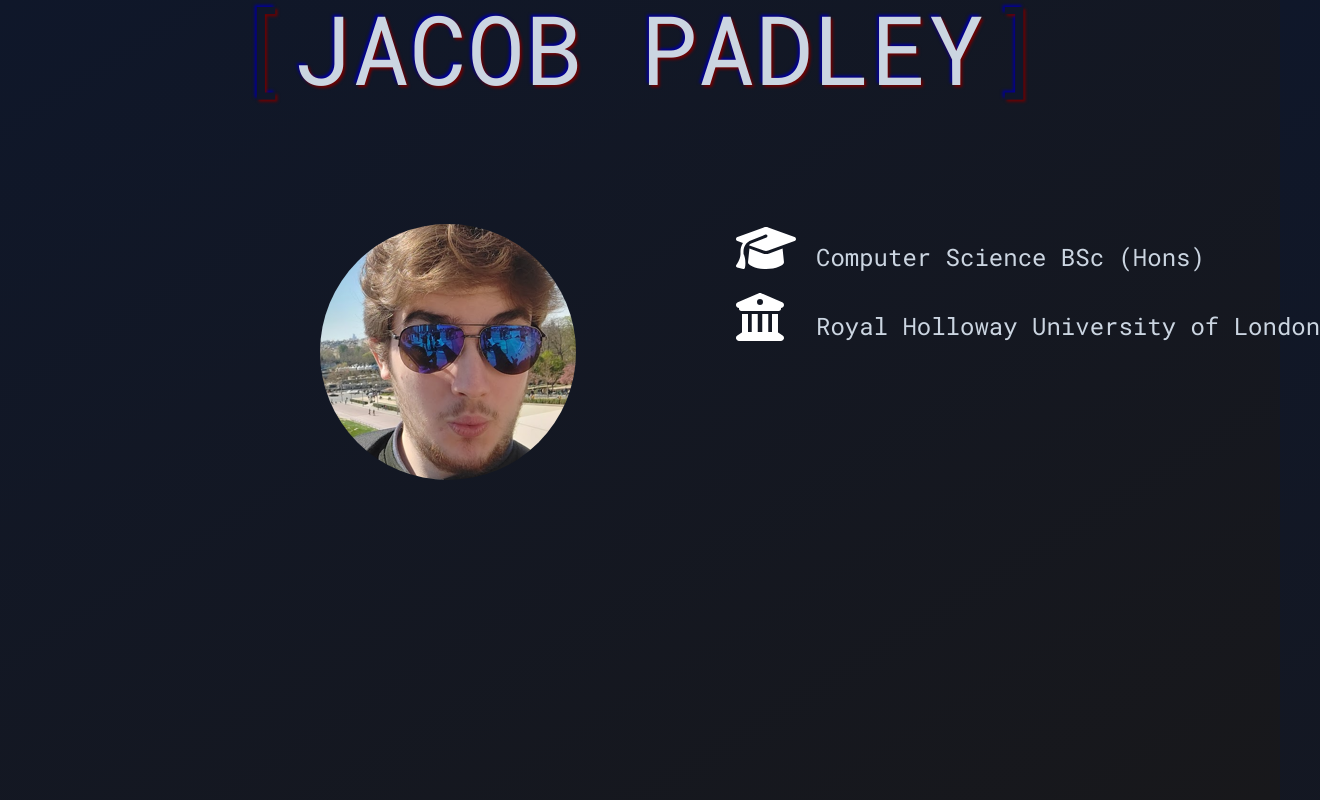
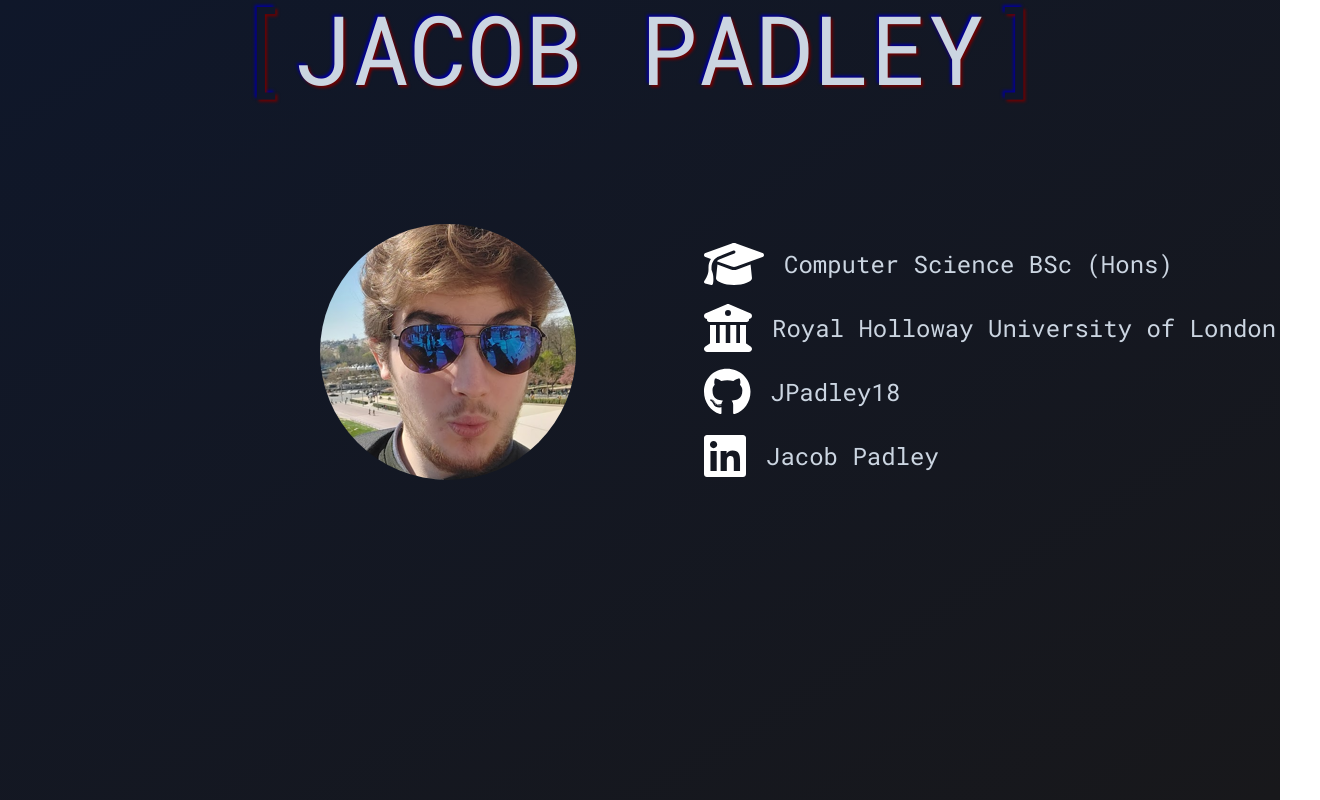
Before and after one commit to JPadley18/jpadley.com, a Next.js app: page / in a window 1280 px wide. Shown: the whole page, 1320 px wide, since content can reach past the window. Built offline with nearby package versions, Linux system fonts and the light colour scheme.

Commit message:
Add StatEntry component

```diff
--- a/components/about-me-card.tsx
+++ b/components/about-me-card.tsx
@@ -1,7 +1,8 @@
 import Image from "next/image"
-import { FontAwesomeIcon } from "@fortawesome/react-fontawesome"
 import { faGraduationCap, faBuildingColumns } from "@fortawesome/free-solid-svg-icons"
+import { faLinkedin, faGithub } from "@fortawesome/free-brands-svg-icons"
 import { Roboto_Mono } from "next/font/google"
+import StatEntry from "./stat-entry";
 
 const robotoMono = Roboto_Mono({
     subsets: ['latin'],
@@ -12,15 +13,11 @@ export default function AboutMeCard() {
         <div className="flex items-center justify-center">
             <div className="flex min-w-max max-w-lg mt-32">
                 <Image alt="Photo of myself" src="/me.png" width="256" height="256" className="rounded-full" />
-                <div className="pl-40 text-2xl whitespace-nowrap text-right max-w-sm align-middle">
-                    <p className={robotoMono.className}>
-                        <FontAwesomeIcon icon={faGraduationCap} size="2x" style={{color:"#FFFFFF"}} className="pr-5"></FontAwesomeIcon>
-                        Computer Science BSc (Hons)
-                    </p>
-                    <p className={`${robotoMono.className} pt-5`}>
-                        <FontAwesomeIcon icon={faBuildingColumns} size="2x" style={{color:"#FFFFFF"}} className="pr-8"></FontAwesomeIcon>
-                        Royal Holloway University of London
-                    </p>
+                <div className={`${robotoMono.className} pl-32 text-2xl whitespace-nowrap max-w-sm align-middle"`}>
+                    <StatEntry text="Computer Science BSc (Hons)" icon={faGraduationCap} />
+                    <StatEntry text="Royal Holloway University of London" icon={faBuildingColumns} />
+                    <StatEntry text="JPadley18" icon={faGithub} />
+                    <StatEntry text="Jacob Padley" icon={faLinkedin} />
                 </div>
             </div>
         </div>
--- /dev/null
+++ b/components/stat-entry.tsx
@@ -0,0 +1,11 @@
+import { FontAwesomeIcon } from "@fortawesome/react-fontawesome"
+import { IconDefinition } from "@fortawesome/free-solid-svg-icons"
+
+export default function StatEntry({ icon, text }: { icon: IconDefinition, text: string }) {
+    return (
+        <p className="pt-4 flex items-center">
+            <FontAwesomeIcon icon={icon} size="2x" style={{color:"#FFFFFF"}} className="pr-5"></FontAwesomeIcon>
+            {text}
+        </p>
+    )
+}
--- a/package.json
+++ b/package.json
@@ -10,6 +10,7 @@
   },
   "dependencies": {
     "@fortawesome/fontawesome-svg-core": "^6.4.2",
+    "@fortawesome/free-brands-svg-icons": "^6.4.2",
     "@fortawesome/free-solid-svg-icons": "^6.4.2",
     "@fortawesome/react-fontawesome": "^0.2.0",
     "@types/node": "18.15.5",
```
Also changed, not shown: 1 other file (tests, documents, lock files or other folders).
